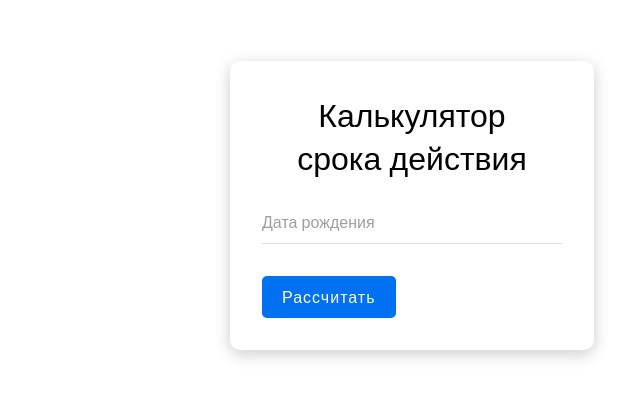
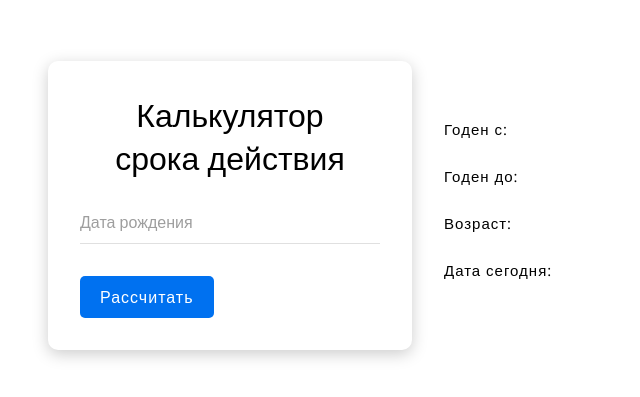
Before and after one commit to PinkPonySama/CyberityPanel, a plain HTML site: page index.html in a window 1280 px wide. Shown: the part 203-600 px from the top of the page, without its empty margins (228-868 px from the left). Drawn offline with nearby package versions, Linux system fonts and the light colour scheme.

Commit message:
Добавил меню валидности

```diff
--- a/index.html
+++ b/index.html
@@ -21,8 +21,15 @@
       <label class="form_label">Дата рождения</label>
     </div>
 
-    <button onclick="getDatePass()" class="form_button">Рассчитать</button>
+    <button type='button' onclick="getDatePass()" class="form_button">Рассчитать</button>
   </form>
+
+  <div class="conteiner">
+    <p class="getCardValibLastYear" id="getCardValibLastYear">Годен с:</p>
+    <P class="getCardValidYear" id="getCardValidYear">Годен до:</P>
+    <p class="user_age" id="user_age">Возраст:</p>
+    <p class="date_now" id="date_now">Дата сегодня:</p>
+  </div>
 
 </body>
 </html>
--- a/main.js
+++ b/main.js
@@ -35,16 +35,30 @@ function getDatePass() {
             userMonth -= 1;
             let getValidFullDate = new Date(getCardValidYear, userMonth, userDay);
             getValidFullDate.setDate(getValidFullDate.getDate() + 90);
-            let validDay = getValidFullDate.getDate();
-            let validMonth = getValidFullDate.getMonth();
+            var validDay = getValidFullDate.getDate();
+            var validMonth = getValidFullDate.getMonth();
             validMonth += 1;
             userMonth += 1;
             let validYear = getValidFullDate.getFullYear();
             let validFullDate = `${validDay}.${validMonth}.${validYear}`;
+            if (String(validDay).length < 2) {
+            	validDay = '0' + validDay
+            }
+            if (String(validMonth).length < 2) {
+            	validMonth = '0' + validMonth
+            }
 			if (nowMonth == userMonth && nowDay == userDay) {
-				alert(`Паспорт действителен\nc ${userDay}.${userMonth}.${getCardValibLastYear}\nдо ${validDay}.${validMonth}.${validYear}( ${validYear}-${validMonth}-${validDay} )\nДЕНЬ РОЖДЕНИЯ СЕГОДНЯ!\n\nВозраст: ${userAge}\nДата рождения: ${userDay}.${userMonth}.${userYear}\nДата сегодня: ${nowDay}.${nowMonth}.${nowYear}`);
+				document.getElementById("getCardValibLastYear").innerHTML="Годен с: " + userDay + '.' + userMonth + '.' + getCardValibLastYear;
+            	document.getElementById("getCardValidYear").innerHTML="Годен до: " + validDay + '.' + validMonth +'.' + validYear + '( ' + validYear + '-' + validMonth + '-' + validDay +' )';
+            	document.getElementById("user_age").innerHTML="Возраст: " + userAge;
+				document.getElementById("date_now").innerHTML="Дата сегодня: " + nowDay + '.' + nowMonth  + '.' + nowYear;
+				//alert(`Паспорт действителен\nc ${userDay}.${userMonth}.${getCardValibLastYear}\nдо ${validDay}.${validMonth}.${validYear}( ${validYear}-${validMonth}-${validDay} )\nДЕНЬ РОЖДЕНИЯ СЕГОДНЯ!\n\nВозраст: ${userAge}\nДата рождения: ${userDay}.${userMonth}.${userYear}\nДата сегодня: ${nowDay}.${nowMonth}.${nowYear}`);
 			} else {
-				alert(`Паспорт действителен\nc ${userDay}.${userMonth}.${getCardValibLastYear}\nдо ${validDay}.${validMonth}.${validYear}( ${validYear}-${validMonth}-${validDay} )\n\nВозраст: ${userAge}\nДата рождения: ${userDay}.${userMonth}.${userYear}\nДата сегодня: ${nowDay}.${nowMonth}.${nowYear}`);
+				document.getElementById("getCardValibLastYear").innerHTML="Годен с: " + userDay + '.' + userMonth + '.' + getCardValibLastYear;
+            	document.getElementById("getCardValidYear").innerHTML="Годен до: " + validDay + '.' + validMonth +'.' + validYear + '( ' + validYear + '-' + validMonth + '-' + validDay +' )';
+            	document.getElementById("user_age").innerHTML="Возраст: " + userAge;
+				document.getElementById("date_now").innerHTML="Дата сегодня: " + nowDay + '.' + nowMonth  + '.' + nowYear;
+				//alert(`Паспорт действителен\nc ${userDay}.${userMonth}.${getCardValibLastYear}\nдо ${validDay}.${validMonth}.${validYear}( ${validYear}-${validMonth}-${validDay} )\n\nВозраст: ${userAge}\nДата рождения: ${userDay}.${userMonth}.${userYear}\nДата сегодня: ${nowDay}.${nowMonth}.${nowYear}`);
 			}
 		} else if (userAge >= 20 && userAge < 45) {
 			// С этого годе исполнилось 20
@@ -54,23 +68,45 @@ function getDatePass() {
             userMonth -= 1;
             let getValidFullDate = new Date(getCardValidYear, userMonth, userDay);
             getValidFullDate.setDate(getValidFullDate.getDate() + 90);
-            let validDay = getValidFullDate.getDate();
-            let validMonth = getValidFullDate.getMonth();
+            var validDay = getValidFullDate.getDate();
+            var validMonth = getValidFullDate.getMonth();
             validMonth += 1;
             userMonth += 1;
             let validYear = getValidFullDate.getFullYear();
             let validFullDate = `${validDay}.${validMonth}.${validYear}`;
+            if (String(validDay).length < 2) {
+            	validDay = '0' + validDay
+            }
+            if (String(validMonth).length < 2) {
+            	validMonth = '0' + validMonth
+            }
             if (nowMonth == userMonth && nowDay == userDay) {
-				alert(`Паспорт действителен\nc ${userDay}.${userMonth}.${getCardValibLastYear}\nдо ${validDay}.${validMonth}.${validYear}( ${validYear}-${validMonth}-${validDay} )\nДЕНЬ РОЖДЕНИЯ СЕГОДНЯ!\n\nВозраст: ${userAge}\nДата рождения: ${userDay}.${userMonth}.${userYear}\nДата сегодня: ${nowDay}.${nowMonth}.${nowYear}`);
+            	document.getElementById("getCardValibLastYear").innerHTML="Годен с: " + userDay + '.' + userMonth + '.' + getCardValibLastYear;
+            	document.getElementById("getCardValidYear").innerHTML="Годен до: " + validDay + '.' + validMonth +'.' + validYear + '( ' + validYear + '-' + validMonth + '-' + validDay +' )';
+            	document.getElementById("user_age").innerHTML="Возраст: " + userAge;
+				document.getElementById("date_now").innerHTML="Дата сегодня: " + nowDay + '.' + nowMonth  + '.' + nowYear;
+				//alert(`Паспорт действителен\nc ${userDay}.${userMonth}.${getCardValibLastYear}\nдо ${validDay}.${validMonth}.${validYear}( ${validYear}-${validMonth}-${validDay} )\nДЕНЬ РОЖДЕНИЯ СЕГОДНЯ!\n\nВозраст: ${userAge}\nДата рождения: ${userDay}.${userMonth}.${userYear}\nДата сегодня: ${nowDay}.${nowMonth}.${nowYear}`);
 			} else {
-				alert(`Паспорт действителен\nc ${userDay}.${userMonth}.${getCardValibLastYear}\nдо ${validDay}.${validMonth}.${validYear}( ${validYear}-${validMonth}-${validDay} )\n\nВозраст: ${userAge}\nДата рождения: ${userDay}.${userMonth}.${userYear}\nДата сегодня: ${nowDay}.${nowMonth}.${nowYear}`);
+				document.getElementById("getCardValibLastYear").innerHTML="Годен с: " + userDay + '.' + userMonth + '.' + getCardValibLastYear;
+            	document.getElementById("getCardValidYear").innerHTML="Годен до: " + validDay + '.' + validMonth +'.' + validYear + '( ' + validYear + '-' + validMonth + '-' + validDay +' )';
+            	document.getElementById("user_age").innerHTML="Возраст: " + userAge;
+				document.getElementById("date_now").innerHTML="Дата сегодня: " + nowDay + '.' + nowMonth  + '.' + nowYear;
+				// alert(`Паспорт действителен\nc ${userDay}.${userMonth}.${getCardValibLastYear}\nдо ${validDay}.${validMonth}.${validYear}( ${validYear}-${validMonth}-${validDay} )\n\nВозраст: ${userAge}\nДата рождения: ${userDay}.${userMonth}.${userYear}\nДата сегодня: ${nowDay}.${nowMonth}.${nowYear}`);
 			}
 		} else if (userAge >= 45 && userAge < 300) {
 			let getCardValibLastYear = 45 + parseInt(userYear);
 			if (nowMonth == userMonth && nowDay == userDay) {
-				alert(`Паспорт бессрочный.\nНо не раньше: ${userDay}.${userMonth}.${getCardValibLastYear}\nДЕНЬ РОЖДЕНИЯ СЕГОДНЯ!\n\nВозраст: ${userAge}\nДата рождения: ${userDay}.${userMonth}.${userMonth}\nДата сегодня: ${nowDay}.${nowMonth}.${nowYear}`);
+				document.getElementById("getCardValibLastYear").innerHTML="Годен с: " + userDay + '.' + userMonth + '.' + getCardValibLastYear;
+
+            	document.getElementById("user_age").innerHTML="Возраст: " + userAge;
+				document.getElementById("date_now").innerHTML="Дата сегодня: " + nowDay + '.' + nowMonth  + '.' + nowYear;
+				//alert(`Паспорт бессрочный.\nНо не раньше: ${userDay}.${userMonth}.${getCardValibLastYear}\nДЕНЬ РОЖДЕНИЯ СЕГОДНЯ!\n\nВозраст: ${userAge}\nДата рождения: ${userDay}.${userMonth}.${userMonth}\nДата сегодня: ${nowDay}.${nowMonth}.${nowYear}`);
 			} else {
-				alert(`Паспорт бессрочный.\nНо не раньше: ${userDay}.${userMonth}.${getCardValibLastYear}\n\nВозраст: ${userAge}\nДата рождения: ${userDay}.${userMonth}.${userMonth}\nДата сегодня: ${nowDay}.${nowMonth}.${nowYear}`);
+				document.getElementById("getCardValibLastYear").innerHTML="Годен с: " + userDay + '.' + userMonth + '.' + getCardValibLastYear;
+            	document.getElementById("getCardValidYear").innerHTML="Годен до: Бессрочный ( 2099-01-01 )";
+            	document.getElementById("user_age").innerHTML="Возраст: " + userAge;
+				document.getElementById("date_now").innerHTML="Дата сегодня: " + nowDay + '.' + nowMonth  + '.' + nowYear;
+				//alert(`Паспорт бессрочный.\nНо не раньше: ${userDay}.${userMonth}.${getCardValibLastYear}\n\nВозраст: ${userAge}\nДата рождения: ${userDay}.${userMonth}.${userMonth}\nДата сегодня: ${nowDay}.${nowMonth}.${nowYear}`);
 			}
 		}
 	}
--- a/style.css
+++ b/style.css
@@ -76,3 +76,29 @@ body {
     font-size: 12px;
     color: #e0e0e0;
 }
+
+.conteiner {
+    width: 300px;
+    padding: 32px;
+    text-align: left;
+    font-family: 'Open Sans', sans-serif;
+    font-size: 15px;
+    letter-spacing: 1px;
+
+}
+
+.getCardValibLastYear {
+    position: relative;
+}
+
+.getCardValidYear {
+    position: relative;
+}
+
+
+.getCardValibLastYear,
+.getCardValidYear,
+.user_age,
+.date_now {
+    margin-bottom: 27px;
+}
```
